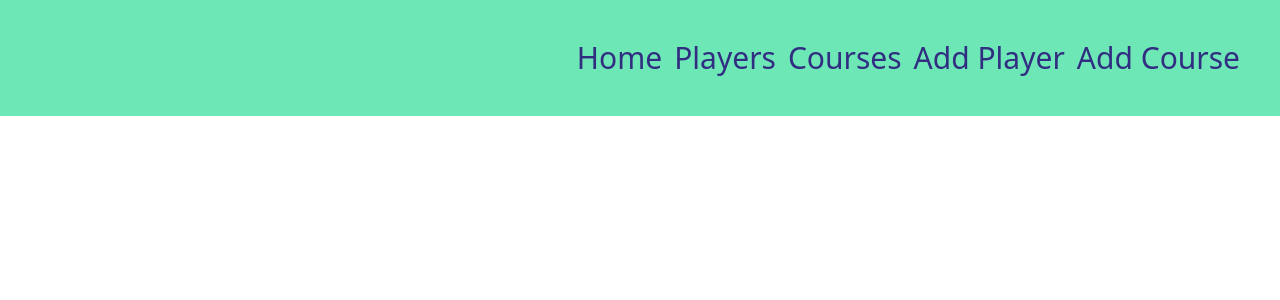
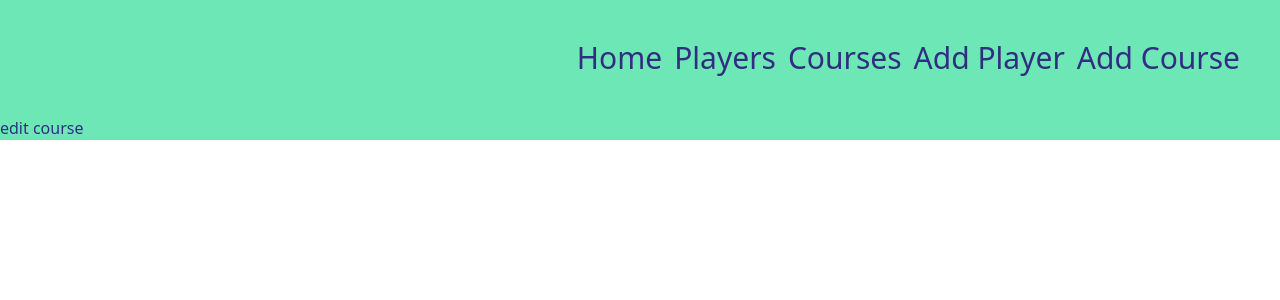
Before and after one commit to jason-moritz/pocket-caddie, a React (Create React App) app in the folder client/: page /courses/1/edit in a window 1280 px wide. Shown: the top 300 px of the page. Built offline with nearby package versions, Linux system fonts and the light colour scheme; no server answers.

Commit message:
started edit player logic

```diff
--- a/client/src/components/CourseDetail.jsx
+++ b/client/src/components/CourseDetail.jsx
@@ -1,5 +1,5 @@
 import { useState, useEffect } from "react";
-import { useParams } from "react-router-dom";
+import { Link, useParams } from "react-router-dom";
 import { fetchCourseDetails } from "../services";
 
 export default function CourseDetail() {
@@ -21,6 +21,7 @@ export default function CourseDetail() {
             <img src={courseDetails?.courseImage} alt="score-card" />
             <h4>Rating: {courseDetails?.rating}</h4>
             <h4>Slope: {courseDetails?.slope}</h4>
+            <Link key={id} to={`/courses/${id}/edit`}><button>Edit Course Info</button></Link>
         </div>
     )
 }
--- /dev/null
+++ b/client/src/components/EditCourse.jsx
@@ -0,0 +1,7 @@
+export default function EditCourse() {
+    return (
+        <div>
+            edit course
+        </div>
+    )
+}
--- /dev/null
+++ b/client/src/components/EditPlayer.jsx
@@ -0,0 +1,7 @@
+export default function EditPlayer() {
+    return (
+        <div>
+            edit
+        </div>
+    )
+}
--- a/client/src/components/PlayerDetail.jsx
+++ b/client/src/components/PlayerDetail.jsx
@@ -1,5 +1,5 @@
 import { useState, useEffect } from "react";
-import { useParams } from "react-router-dom";
+import { Link, useParams } from "react-router-dom";
 import DisplayYardages from "./DisplayYardages";
 import { fetchPlayerDetails } from "../services";
 
@@ -23,6 +23,9 @@ export default function PlayerDetail() {
                 <img src={playerDetails?.playerImage} alt="profile-pic" />
                 <h2>{playerDetails?.playerName}</h2>
                 <h4>Handicap: {playerDetails?.handicap}</h4>
+                <Link key={id} to={`/players/${id}/edit`}>
+                    <button>Edit Player Info</button>
+                </Link>
             </div>
             <div>
                 <DisplayYardages />
--- a/client/src/components/Routes.jsx
+++ b/client/src/components/Routes.jsx
@@ -5,8 +5,8 @@ import AddPlayer from "./AddPlayer";
 import AddCourse from "./AddCourse";
 import PlayerDetail from "./PlayerDetail";
 import CourseDetail from "./CourseDetail";
-// import EditPlayer from "./EditPlayer";
-// import EditCourse from "./EditCourse";
+import EditPlayer from "./EditPlayer";
+import EditCourse from "./EditCourse";
 // import EditYardage from "./Yardage";
 import { ToastContainer } from "react-toastify";
 
@@ -35,6 +35,12 @@ export default function Routes() {
             <Route exact path="/addcourse">
                 <AddCourse />
             </Route>
+            <Route exact path="/players/:id/edit">
+                <EditPlayer />
+            </Route>
+            <Route exact path="/courses/:id/edit">
+                <EditCourse />
+            </Route>
 
             <ToastContainer />
         </div>
```
